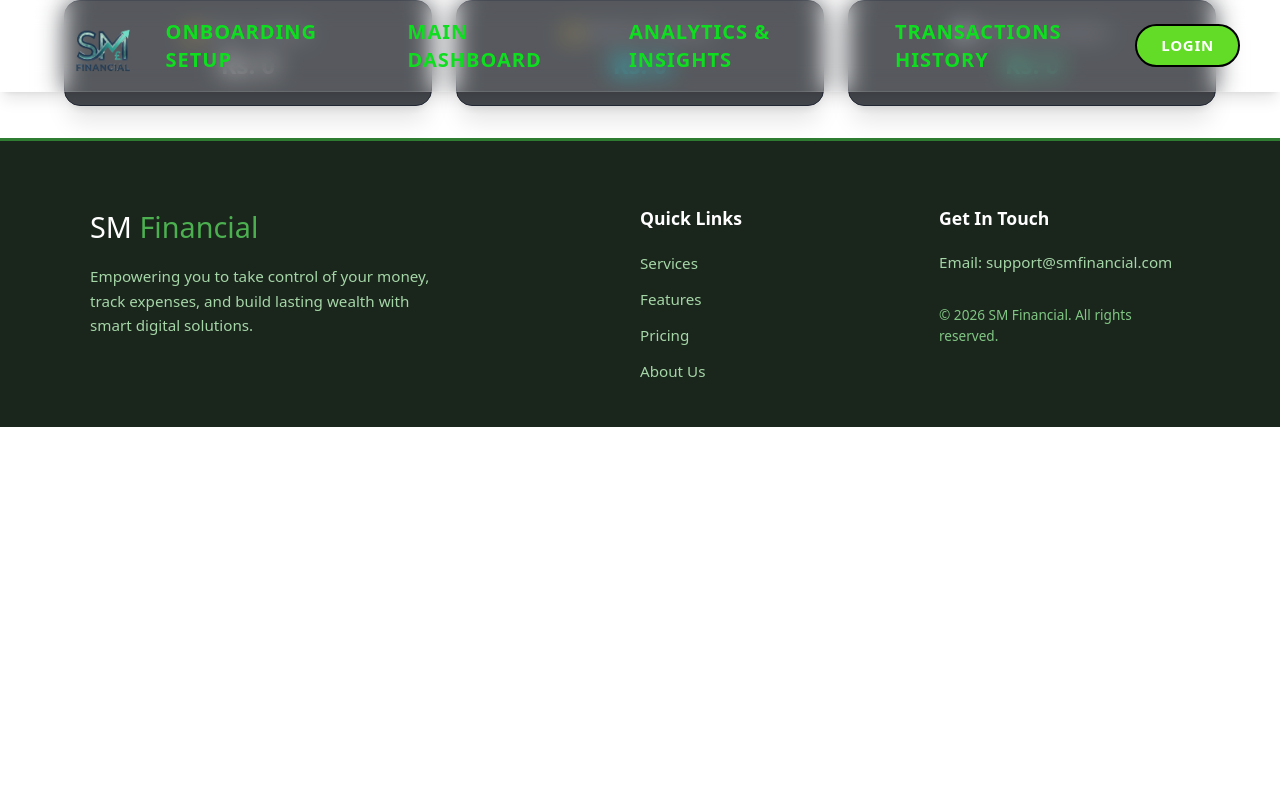
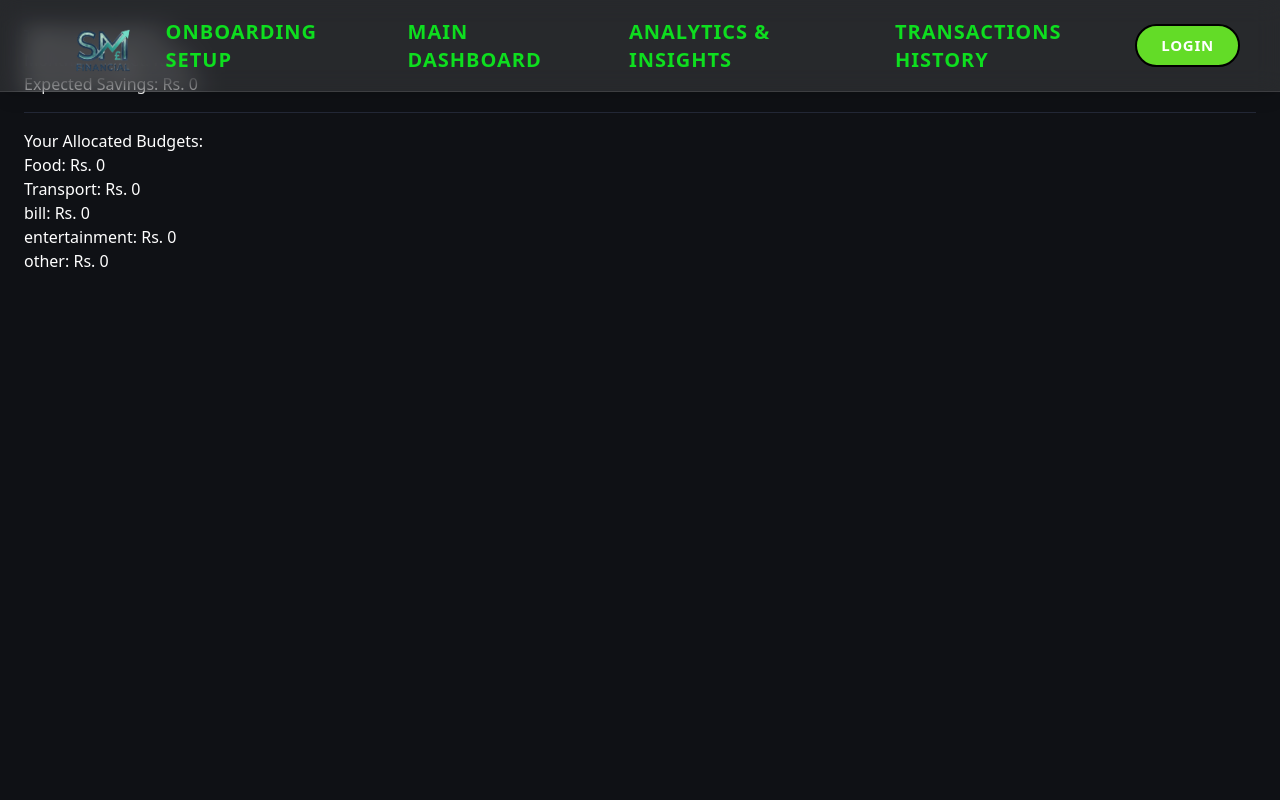
Before and after one commit to sashikmindaka1/MernFinancialTrackerApp, a React (Vite) app: page /MainDashboardPage in a window 1280 px wide. Shown: the top 800 px of the page. Built offline with nearby package versions, Linux system fonts and the light colour scheme.

Commit message:
final of showing dashboard first section

```diff
--- a/src/components/BudgetShow.jsx
+++ b/src/components/BudgetShow.jsx
@@ -1,36 +1,27 @@
-// 🚨 වැදගත්ම දේ: Props සේරම සඟල වරහන් { } ඇතුළේ ලියන්න මචං
-function BudgetShow({ saving, totalAllocated, unAllocatedBudget, income, budget }) {
+function BudgetShow({income, budget, saving, foodBudget, transportBudget, billsBudget, entertainmentBudget, healthBudget, otherBudget}) {
 
-  return (
-    /* 🗂️ Main Layout Wrapper: grid එකක් දාලා තියෙන්නේ Phone වලදී 1යි, PC වලදී පේළියට 3ක් වෙන්න */
-    <div className="grid grid-cols-1 sm:grid-cols-3 gap-6 w-full max-w-6xl mx-auto mb-8">
+  return(
 
-      {/* 🟢 1 වන කාඩ් එක - Total Income */}
-      <div className="bg-[#161920]/80 border border-[#232836] p-6 rounded-2xl shadow-xl backdrop-blur-md text-center flex flex-col justify-center">
-        <p className="text-xs font-semibold text-gray-400 uppercase tracking-widest mb-2">💰 Total Income</p>
-        <p className="text-2xl font-black text-white">
-          Rs. {income ? income.toLocaleString() : "0"}
-        </p>
-      </div>
+    <div>
+       <div>
+       {/*  Core Financial Cards (Income, Budget, Savings) */}
+       <p>Total Income: Rs. {income.toLocaleString()}</p>
+       <p>Monthly Budget: Rs. {budget.toLocaleString()}</p>
+       <p>Expected Savings: Rs. {saving.toLocaleString()}</p>
 
-      {/* 🔵 2 වන කාඩ් එක - Monthly Budget */}
-      <div className="bg-[#161920]/80 border border-[#232836] p-6 rounded-2xl shadow-xl backdrop-blur-md text-center flex flex-col justify-center">
-        <p className="text-xs font-semibold text-gray-400 uppercase tracking-widest mb-2">💳 Monthly Budget</p>
-        <p className="text-2xl font-black text-[#00f2fe]">
-          Rs. {budget ? budget.toLocaleString() : "0"}
-        </p>
-      </div>
+       <hr className="my-4 border-[#232836]" />
 
-      {/* 🟡 3 වන කාඩ් එක - Expected Savings */}
-      <div className="bg-[#161920]/80 border border-[#232836] p-6 rounded-2xl shadow-xl backdrop-blur-md text-center flex flex-col justify-center">
-        <p className="text-xs font-semibold text-gray-400 uppercase tracking-widest mb-2">📉 Expected Savings</p>
-        <p className="text-2xl font-black text-emerald-400">
-          Rs. {saving ? saving.toLocaleString() : "0"}
-        </p>
-      </div>
+       {/*  Individual Category Budgets inside Dashboard */}
+       <h3>Your Allocated Budgets:</h3>
+       <p> Food: Rs. {foodBudget.toLocaleString()}</p>
+       <p> Transport: Rs. {transportBudget.toLocaleString()}</p>
+       <p> bill: Rs. {billsBudget.toLocaleString()}</p>
+       <p> entertainment: Rs. {entertainmentBudget.toLocaleString()}</p>
+       <p> other: Rs. {otherBudget.toLocaleString()}</p>
 
     </div>
-  );
-}
 
-export default BudgetShow;
+    </div>
+
+  )
+} export default BudgetShow;
--- a/src/pages/MainDashboardPage.jsx
+++ b/src/pages/MainDashboardPage.jsx
@@ -1,5 +1,5 @@
 import { useState, useEffect } from "react";
-import BudgetShow from "../components/budgetShow";
+import BudgetShow from "../components/BudgetShow";
 
 
 function MainDashboardPage() {
@@ -14,15 +14,44 @@ function MainDashboardPage() {
   const [healthBudget, setHealthBudget] = useState(0);
   const [otherBudget, setOtherBudget] = useState(0);
 
+  useEffect(() => {
+    const savedIncome = localStorage.getItem("userIncome")
+    const savedBudget = localStorage.getItem("userBudget");
+    const savedFood = localStorage.getItem("foodBudget");
+    const savedTransport = localStorage.getItem("transportBudget");
+    const savedBills = localStorage.getItem("billsBudget");
+    const savedEntertainment = localStorage.getItem("entertainmentBudget");
+    const savedHealth = localStorage.getItem("healthBudget");
+    const savedOther = localStorage.getItem("otherBudget");
 
 
+    if (savedIncome) setIncome(Number(savedIncome));
+    if (savedBudget) setBudget(Number(savedBudget));
+    if (savedFood) setFoodBudget(Number(savedFood));
+    if (savedTransport) setTransportBudget(Number(savedTransport));
+    if (savedBills) setBillsBudget(Number(savedBills));
+    if (savedEntertainment) setEntertainmentBudget(Number(savedEntertainment));
+    if (savedHealth) setHealthBudget(Number(savedHealth));
+    if (savedOther) setOtherBudget(Number(savedOther));
+  }, []);
 
+  const saving = income - budget;
 
 
   return (
-    <div>
+    <div className="p-6 bg-[#0f1115] min-h-screen text-white">
 
-      <BudgetShow />
+      <BudgetShow
+      income={income}
+      budget={budget}
+      saving={saving}
+      foodBudget={foodBudget}
+      transportBudget={transportBudget}
+      billsBudget={billsBudget}
+      entertainmentBudget={entertainmentBudget}
+      healthBudget={healthBudget}
+      otherBudget={otherBudget}
+      />
 
 
     </div>
```
